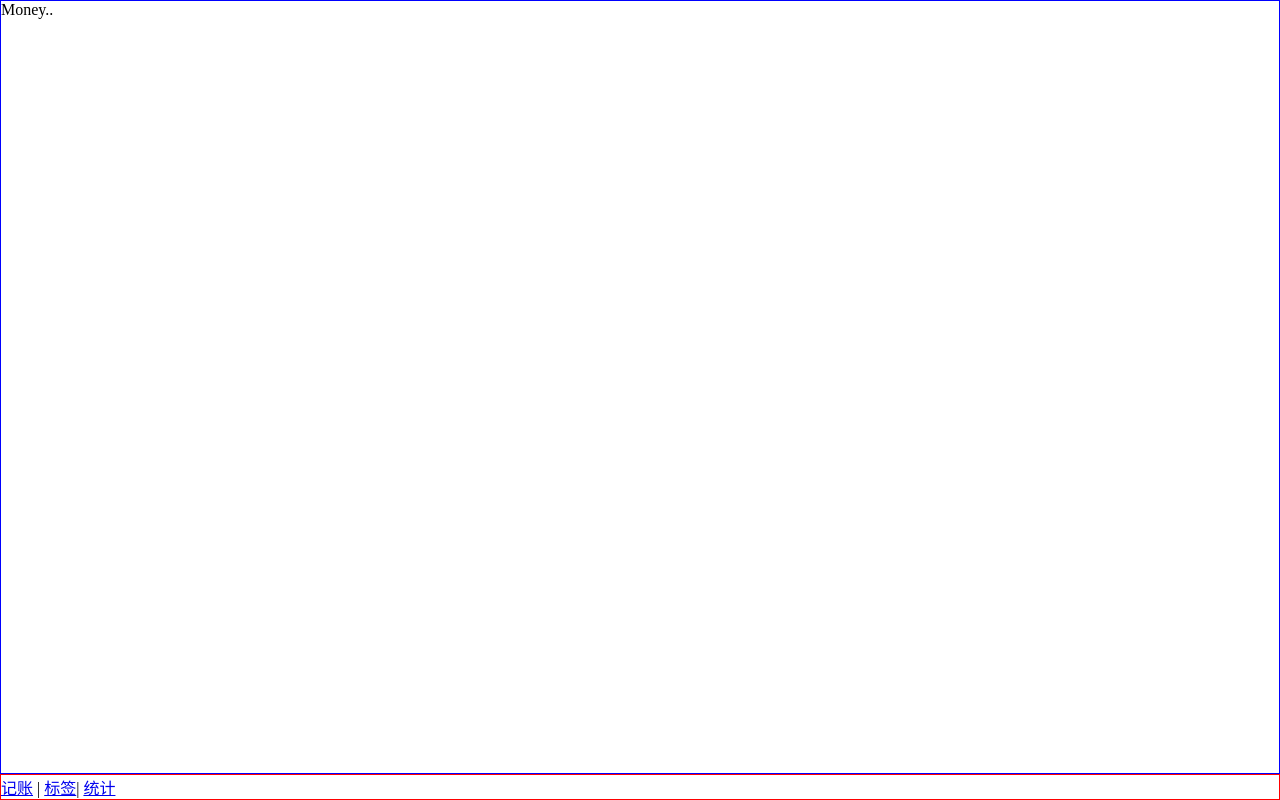
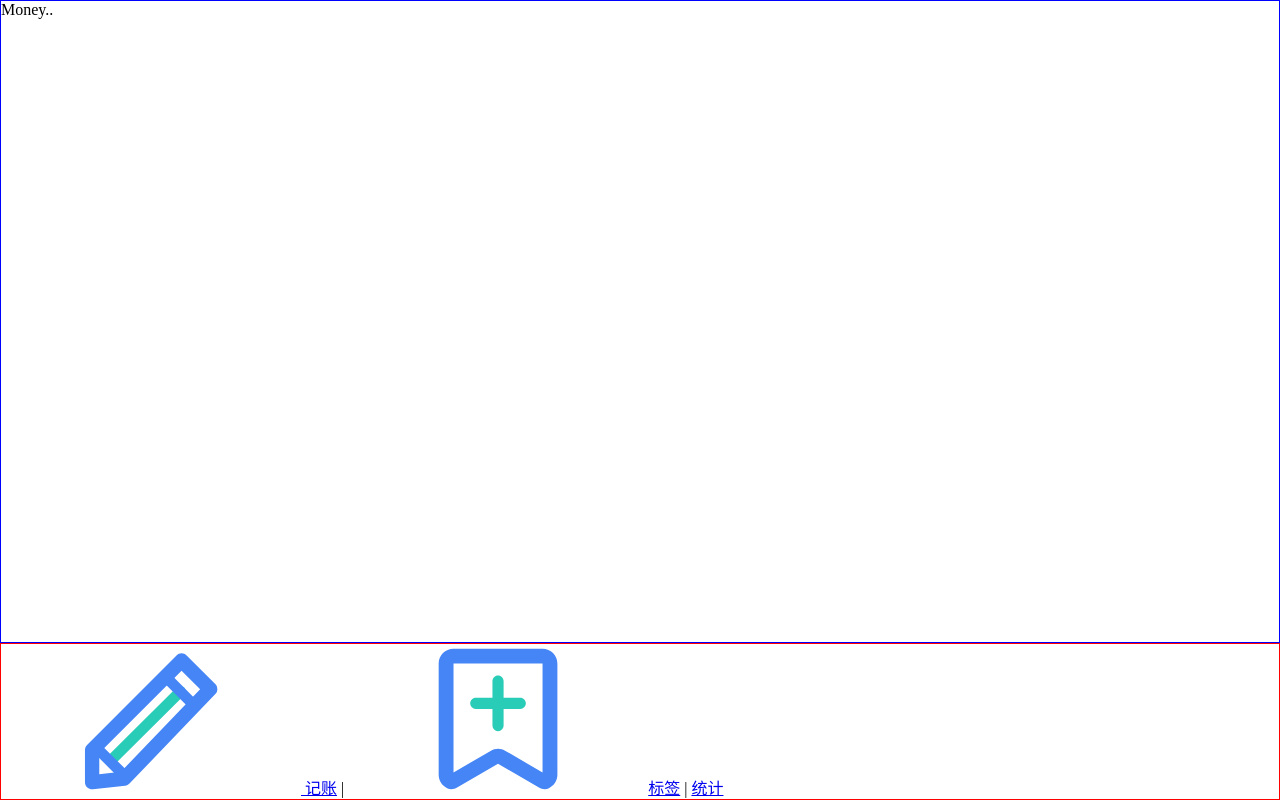
Before and after one commit to Gouson/IceBookkeeping, a Vue app: page /#/money in a window 1280 px wide. Built offline with nearby package versions, Linux system fonts and the light colour scheme.

Commit message:
eslint config;label import

```diff
--- a/package.json
+++ b/package.json
@@ -36,6 +36,7 @@
     "lint-staged": "^9.5.0",
     "sass": "^1.26.5",
     "sass-loader": "^8.0.2",
+    "svg-sprite-loader": "^5.2.1",
     "typescript": "~3.9.3",
     "vue-template-compiler": "^2.6.11"
   },
--- a/src/components/Nav.vue
+++ b/src/components/Nav.vue
@@ -1,13 +1,37 @@
 <template>
   <div class="nav">
-    <router-link to="/money">记账</router-link> |
-    <router-link to="/labels">标签</router-link>|
+    <router-link to="/money">
+      <svg>
+        <use xlink:href="#money" />
+      </svg>
+      记账</router-link
+    >
+    |
+    <router-link to="/labels"
+      ><svg>
+        <use xlink:href="#label" /></svg
+      >标签</router-link
+    >
+    |
     <router-link to="/statistics">统计</router-link>
   </div>
 </template>
 
 <script>
-export default {};
+// import label from "@/assets/icons/label.svg";
+// import money from "@/assets/icons/money.svg";
+// import statistics from "@/assets/icons/statistics.svg";
+const importAll = (requireContext) =>
+  requireContext.keys().forEach(requireContext);
+try {
+  importAll(require.context("../assets/icons", true, /\.svg$/));
+} catch (error) {
+  console.log(error);
+}
+
+export default {
+  name: "Nav",
+};
 </script>
 
 <style lang="scss" scoped>
--- a/src/shims-vue.d.ts
+++ b/src/shims-vue.d.ts
@@ -2,3 +2,7 @@ declare module '*.vue' {
   import Vue from 'vue'
   export default Vue
 }
+declare module '*.svg' {
+  const content: string
+  export default content
+}
--- a/vue.config.js
+++ b/vue.config.js
@@ -1,3 +1,19 @@
+const path = require('path')
 module.exports = {
-  lintOnSave: false
+  lintOnSave: false,
+  chainWebpack: config => {
+    const dir = path.resolve(__dirname, 'src/assets/icons') //配置所有icon的地址
+    //config就是vue把webpack的api给封装了
+    config.module
+      .rule('svg-sprite')
+      .test(/\.svg$/)
+      .include.add(dir).end() //包含icons目录
+      .use('svg-sprite-loader').loader('svg-sprite-loader').options({
+        extract: false
+      }).end()
+    config.plugin('svg-sprite').use(require('svg-sprite-loader/plugin'), [{
+      plainSprite: true
+    }])
+    config.module.rule('svg').exclude.add(dir) //其他svg loader排除icons目录
+  }
 }
```
Also changed, not shown: .eslintrc.js, src/assets/icons/label.svg (renamed from src/assets/icons/labels.svg), 1 other file (tests, documents, lock files or other folders).
